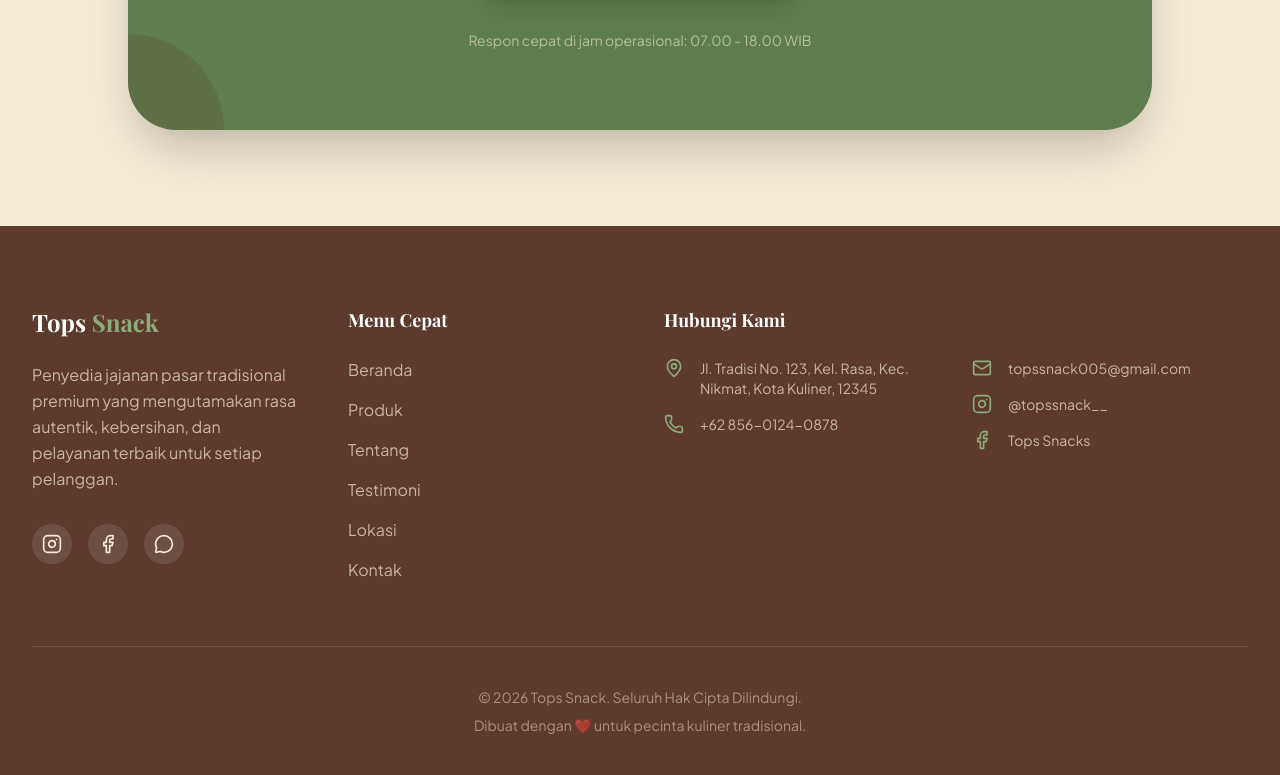
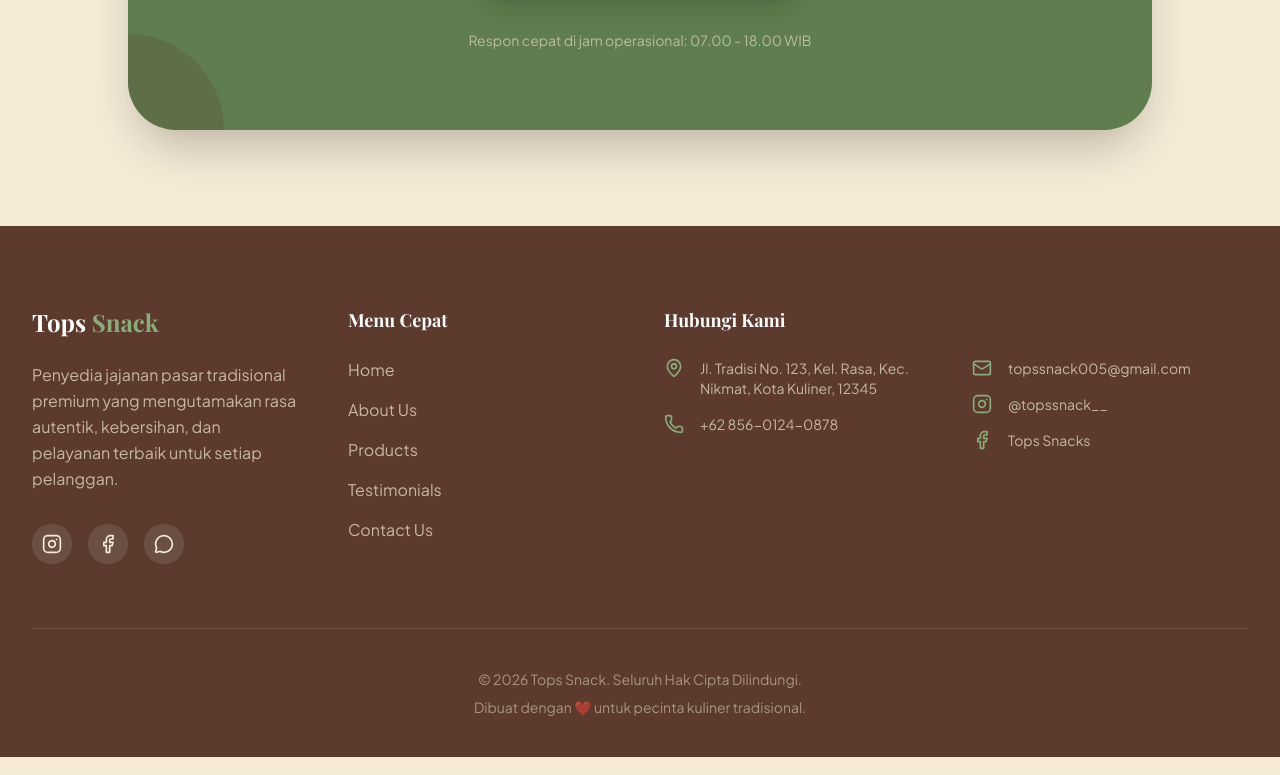
Before and after one commit to berrlylie/tops.snack, a React (Vite) app: page / in a window 1280 px wide. Shown: the part 7480-8255 px from the top of the page. Built offline with nearby package versions, Linux system fonts and the light colour scheme; a web font is replaced by a local one.

Commit message:
Update Footer.tsx

```diff
--- a/src/components/Footer.tsx
+++ b/src/components/Footer.tsx
@@ -8,6 +8,14 @@ export default function Footer() {
     { icon: Instagram, href: INSTAGRAM_LINK },
     { icon: Facebook, href: FACEBOOK_LINK },
     { icon: MessageCircle, href: WHATSAPP_LINK },
+  ];
+
+  const quickLinks = [
+    { name: 'Home', href: '#home' },
+    { name: 'About Us', href: '#tentang' },
+    { name: 'Products', href: '#produk' },
+    { name: 'Testimonials', href: '#testimoni' },
+    { name: 'Contact Us', href: '#kontak' },
   ];
 
   return (
@@ -41,13 +49,13 @@ export default function Footer() {
           <div>
             <h4 className="text-white font-bold text-lg mb-6">Menu Cepat</h4>
             <ul className="space-y-4">
-              {['Beranda', 'Produk', 'Tentang', 'Testimoni', 'Lokasi', 'Kontak'].map((item) => (
-                <li key={item}>
+              {quickLinks.map((link) => (
+                <li key={link.name}>
                   <a
-                    href={`#${item.toLowerCase()}`}
+                    href={link.href}
                     className="text-brand-beige/70 hover:text-brand-green-soft transition-colors"
                   >
-                    {item}
+                    {link.name}
                   </a>
                 </li>
               ))}
```
